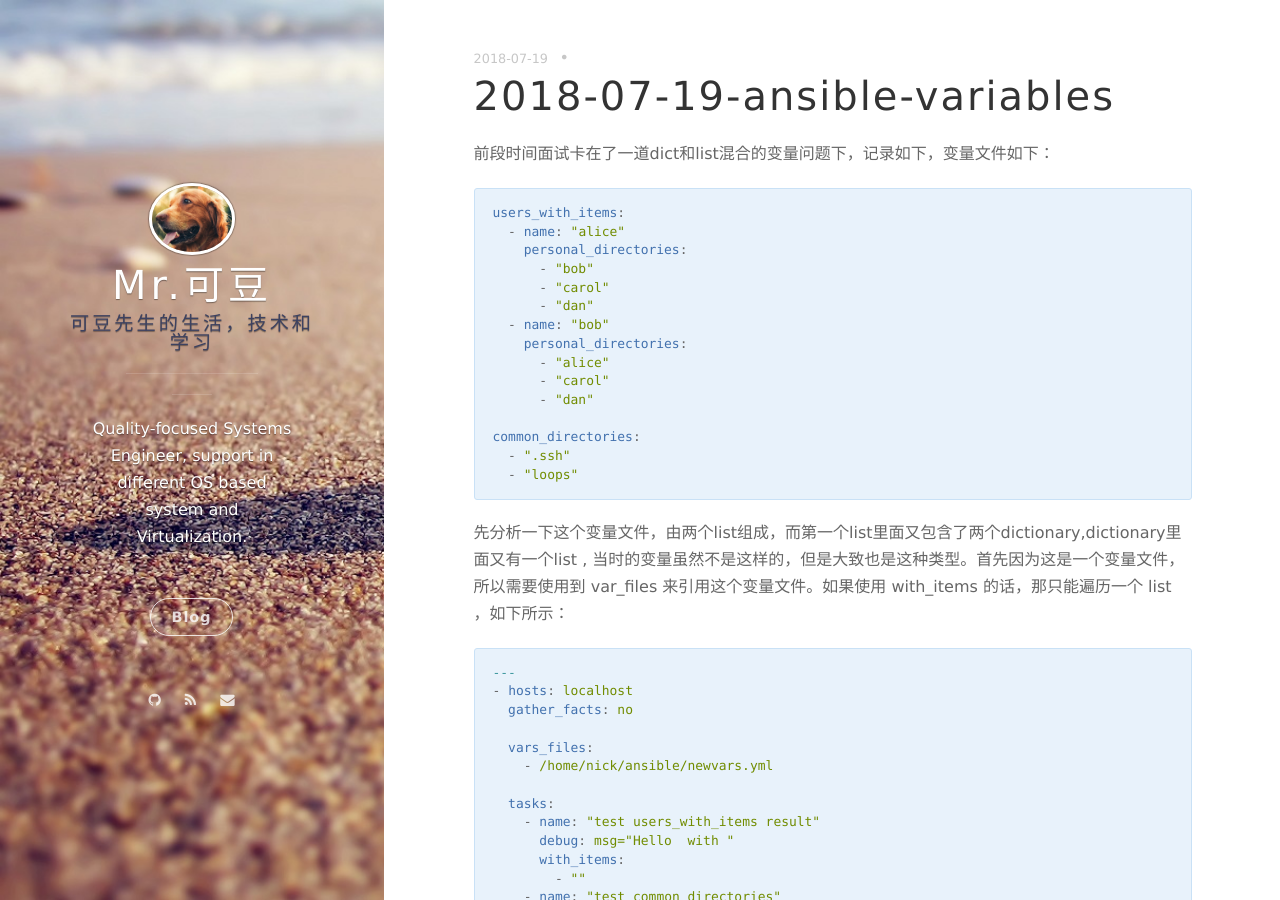
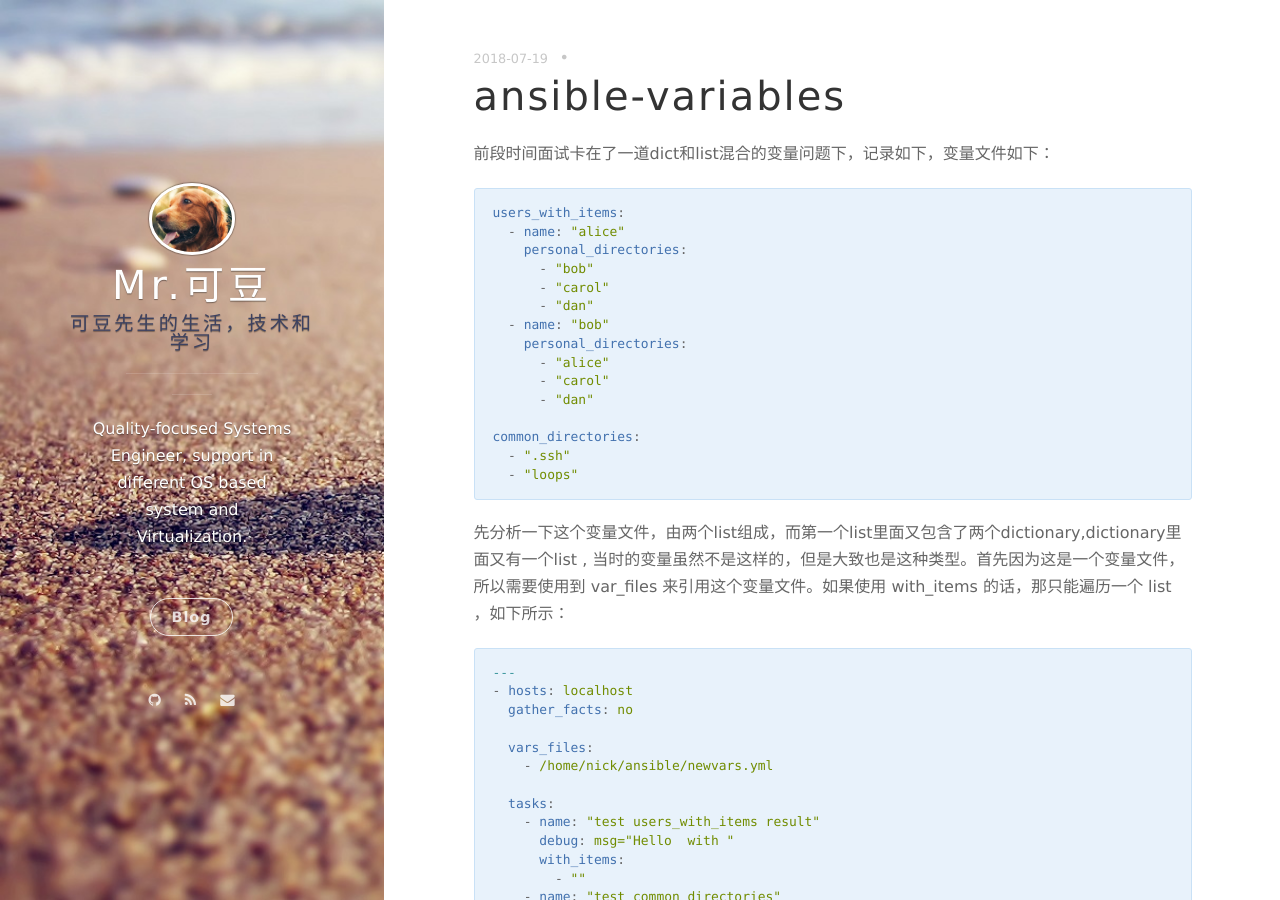
Before and after one commit to NickSu86/NickSu86.github.io, a Jekyll site: the page built from _posts/2018-07-19-ansible-variables.markdown, in a window 1280 px wide and 900 px high. Built offline with Jekyll 4.4.1, drawn with Linux system fonts in a browser that asks for light colours; nearby versions of some CDN libraries; comment, search, counter and statistics services are not loaded.

Commit message:
update 2018-07-19-ansible-variables.markdown

```diff
--- a/_posts/2018-07-19-ansible-variables.markdown
+++ b/_posts/2018-07-19-ansible-variables.markdown
@@ -1,6 +1,6 @@
 ---
 layout: post
-title: 2018-07-19-ansible-variables
+title: ansible-variables
 date: 2018-07-19 17:57:22.000000000 +08:00
 ---
 
```
